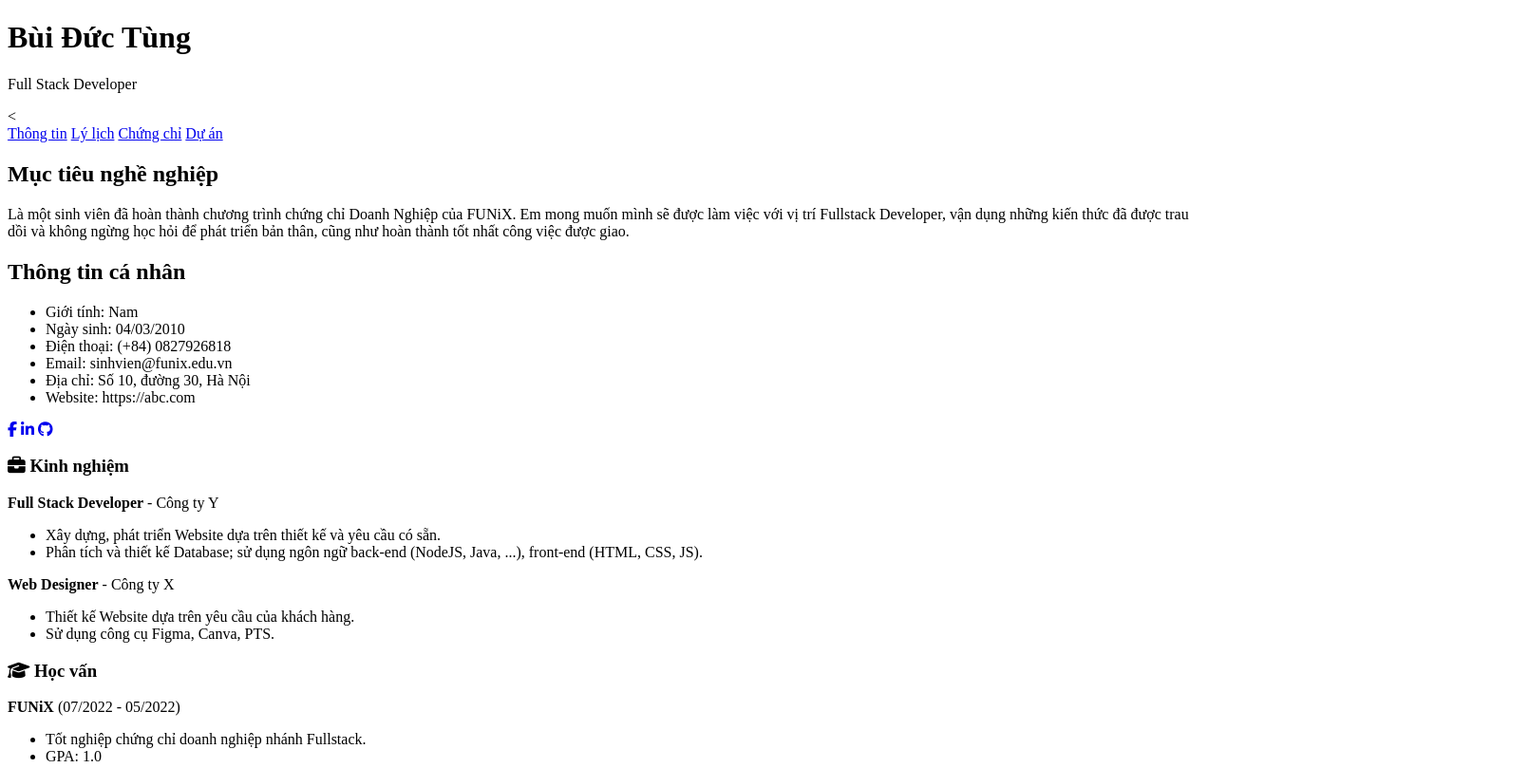
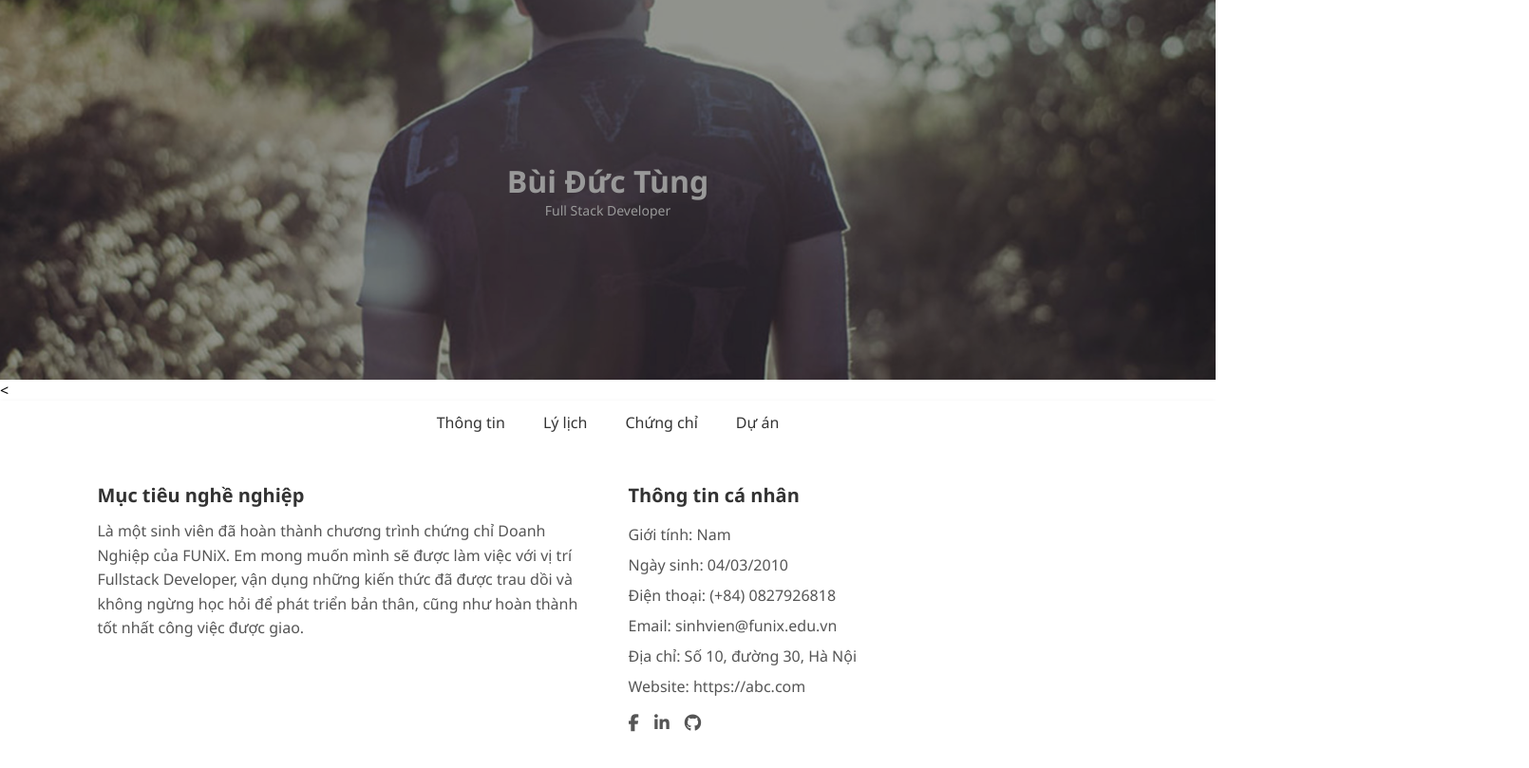
Before and after one commit to 1something-coder/to, a plain HTML site: page index.html in a window 1280 px wide. Shown: the top 809 px of the page at 95% size, 1610 px wide, since content can reach past the window. Drawn offline with Linux system fonts and the light colour scheme; files whose address does not match are found by name.

Commit message:
Update index.html

```diff
--- a/index.html
+++ b/index.html
@@ -4,7 +4,7 @@
   <meta charset="UTF-8">
   <meta name="viewport" content="width=device-width, initial-scale=1.0">
   <title>Bùi Đức Tùng- CV</title>
-  <link rel="stylesheet" href="t.css">
+  <link rel="stylesheet" href="style.css">
   <link rel="stylesheet" href="https://cdnjs.cloudflare.com/ajax/libs/font-awesome/6.5.0/css/all.min.css">
 </head>
 <body>
```
